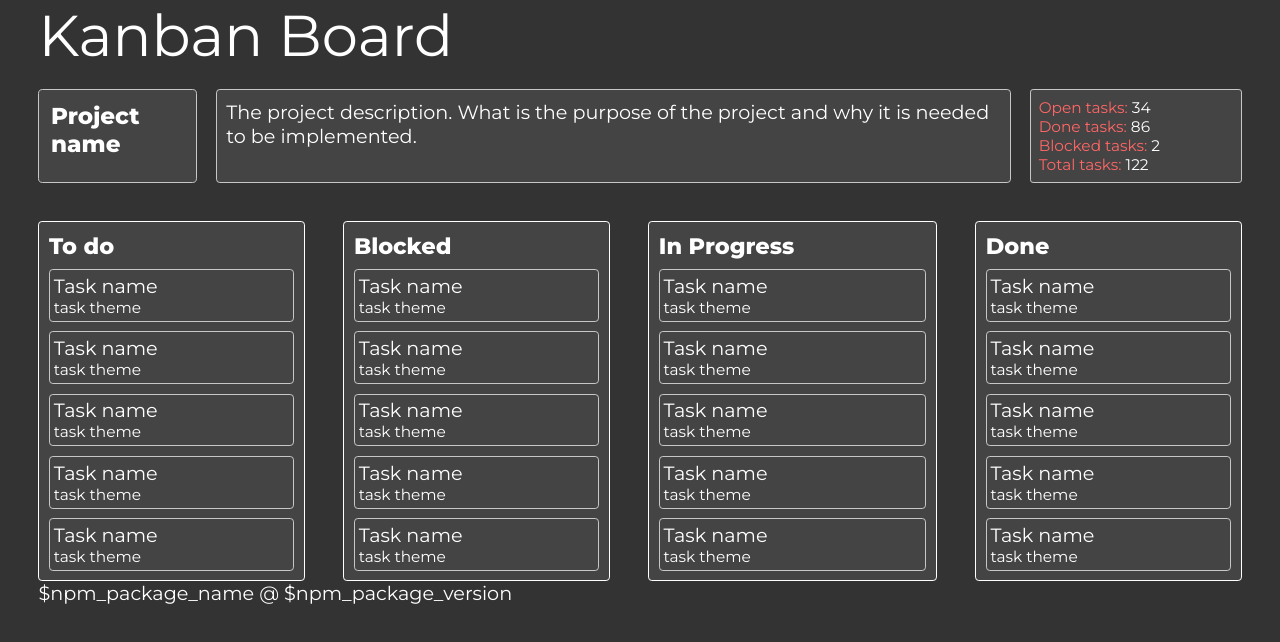
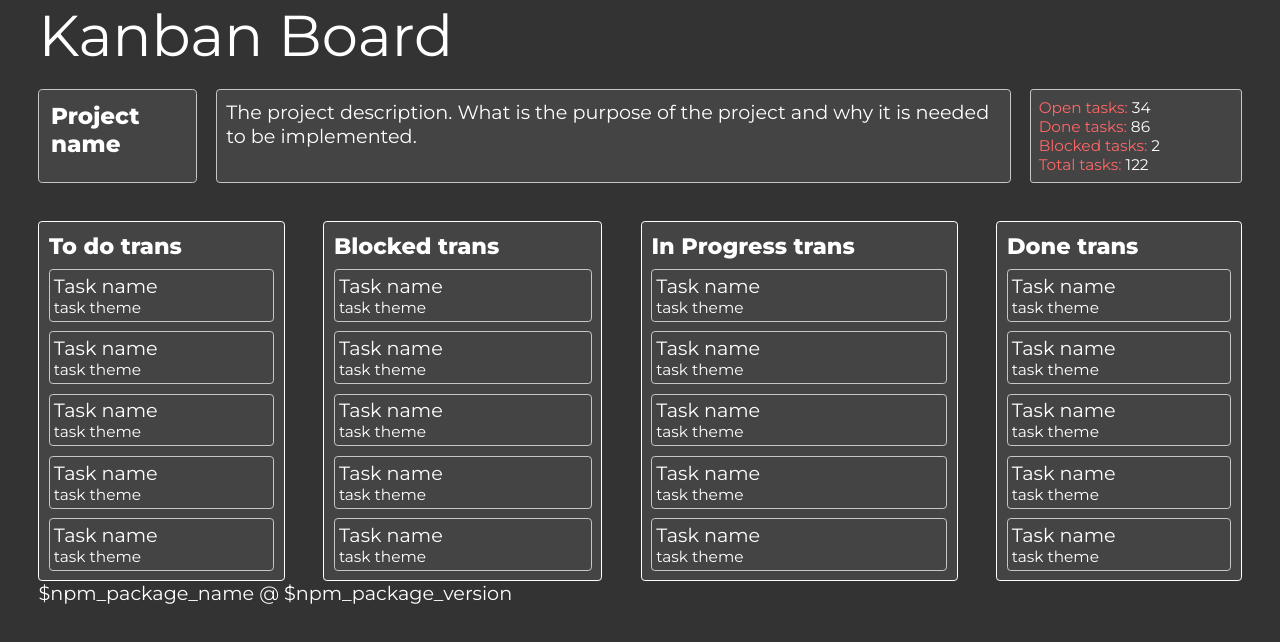
Before and after one commit to alexanderstoev/kanban-board, a React (Create React App) app: page / in a window 1280 px wide. Shown: the top 642 px of the page. Built offline with nearby package versions, Linux system fonts and the light colour scheme.

Commit message:
added store and i18n

```diff
--- a/package.json
+++ b/package.json
@@ -3,11 +3,14 @@
   "version": "0.1.0",
   "private": true,
   "dependencies": {
+    "@reduxjs/toolkit": "^1.6.2",
     "@testing-library/jest-dom": "^5.15.1",
     "@testing-library/react": "^11.2.7",
     "@testing-library/user-event": "^12.8.3",
+    "i18next": "^21.5.4",
     "react": "^17.0.2",
     "react-dom": "^17.0.2",
+    "react-i18next": "^11.14.3",
     "react-scripts": "4.0.3",
     "web-vitals": "^1.1.2"
   },
--- /dev/null
+++ b/src/common/constants.js
@@ -0,0 +1,4 @@
+export const STATUS_TODO = "todo";
+export const STATUS_DONE = "done";
+export const STATUS_IN_PROGRESS = "in progress";
+export const STATUS_BLOCKED = "blocked";
--- a/src/common/dragdrop.js
+++ b/src/common/dragdrop.js
@@ -1,8 +1,10 @@
+import { seTaskStatus, store } from "../store/store";
 /**
  *
  * @param {DragEvent} event
  */
 export const drop = (event) => {
+  store.dispatch(seTaskStatus());
   console.log(event);
 };
 
--- /dev/null
+++ b/src/common/i18n.js
@@ -0,0 +1,10 @@
+import i18next from "i18next";
+import { initReactI18next } from "react-i18next";
+
+import { en } from "../translations/en";
+
+i18next.use(initReactI18next).init({
+  lng: "en",
+  debug: true,
+  resources: { en },
+});
--- a/src/components/Board.js
+++ b/src/components/Board.js
@@ -1,6 +1,13 @@
 import React from "react";
 import Column from "./Column";
 import ProjectHeader from "./ProjectHeader";
+
+import {
+  STATUS_TODO,
+  STATUS_DONE,
+  STATUS_IN_PROGRESS,
+  STATUS_BLOCKED,
+} from "../common/constants";
 
 import "./Board.css";
 
@@ -9,10 +16,10 @@ export default function Board() {
     <div className="project-board">
       <ProjectHeader />
       <div className="board">
-        <Column type="To do" />
-        <Column type="Blocked" />
-        <Column type="In Progress" />
-        <Column type="Done" />
+        <Column type={STATUS_TODO} />
+        <Column type={STATUS_BLOCKED} />
+        <Column type={STATUS_IN_PROGRESS} />
+        <Column type={STATUS_DONE} />
       </div>
     </div>
   );
--- a/src/components/Column.js
+++ b/src/components/Column.js
@@ -4,8 +4,11 @@ import Task from "./Task";
 import "./Column.css";
 import "./dragdrop.css";
 import { dragEnter, dragLeave, dragOver, drop } from "../common/dragdrop";
+import { useTranslation } from "react-i18next";
 
 export default function Column({ type }) {
+  const { t } = useTranslation();
+
   return (
     <div
       className="column droppable "
@@ -13,7 +16,7 @@ export default function Column({ type }) {
       onDragEnter={dragEnter}
       onDragOver={dragOver}
       onDragLeave={dragLeave}>
-      <h3>{type}</h3>
+      <h3>{t(type)}</h3>
       <Task />
       <Task />
       <Task />
--- a/src/index.js
+++ b/src/index.js
@@ -1,9 +1,13 @@
 import React from "react";
 import ReactDOM from "react-dom";
+
 import "./index.css";
 import "./theme.css";
 import App from "./App";
+
 import reportWebVitals from "./reportWebVitals";
+
+import "./common/i18n";
 
 ReactDOM.render(
   <React.StrictMode>
--- /dev/null
+++ b/src/store/store.js
@@ -0,0 +1,26 @@
+import { configureStore } from "@reduxjs/toolkit";
+import { tasksSlice } from "./tasks";
+
+// local storage item key
+const LOCAL_STORAGE = "kanban-tasks";
+
+// load the state from the local storage
+const loadState = () => {
+  const serializedState = localStorage.getItem(LOCAL_STORAGE);
+  if (serializedState === null) return {};
+  return JSON.parse(serializedState);
+};
+
+// export actions
+export const { addTask, seTaskStatus } = tasksSlice.actions;
+
+// export store
+export const store = configureStore({
+    reducer: tasksSlice.reducer,
+    preloadedState: loadState(),
+});
+
+// persist the store in the local storage
+store.subscribe(() => {
+    localStorage.setItem(LOCAL_STORAGE, JSON.stringify(store.getState()));
+});
--- /dev/null
+++ b/src/store/tasks.js
@@ -0,0 +1,14 @@
+const { createSlice } = require("@reduxjs/toolkit");
+
+export const tasksSlice = createSlice({
+  name: "tasks",
+  initialState: { tasks: [] },
+  reducers: {
+    addTask: (state, action) => {
+      state.tasks.push("new task");
+    },
+    seTaskStatus: (state, action) => {
+      state.tasks[0].satus = "done";
+    },
+  },
+});
--- /dev/null
+++ b/src/translations/en.js
@@ -0,0 +1,16 @@
+import {
+  STATUS_TODO,
+  STATUS_DONE,
+  STATUS_IN_PROGRESS,
+  STATUS_BLOCKED,
+} from "../common/constants";
+
+const translation = {};
+translation[STATUS_TODO] = "To do trans";
+translation[STATUS_DONE] = "Done trans";
+translation[STATUS_IN_PROGRESS] = "In Progress trans";
+translation[STATUS_BLOCKED] = "Blocked trans";
+
+export const en = {
+  translation,
+};
```
Also changed, not shown: 1 other file (tests, documents, lock files or other folders).
